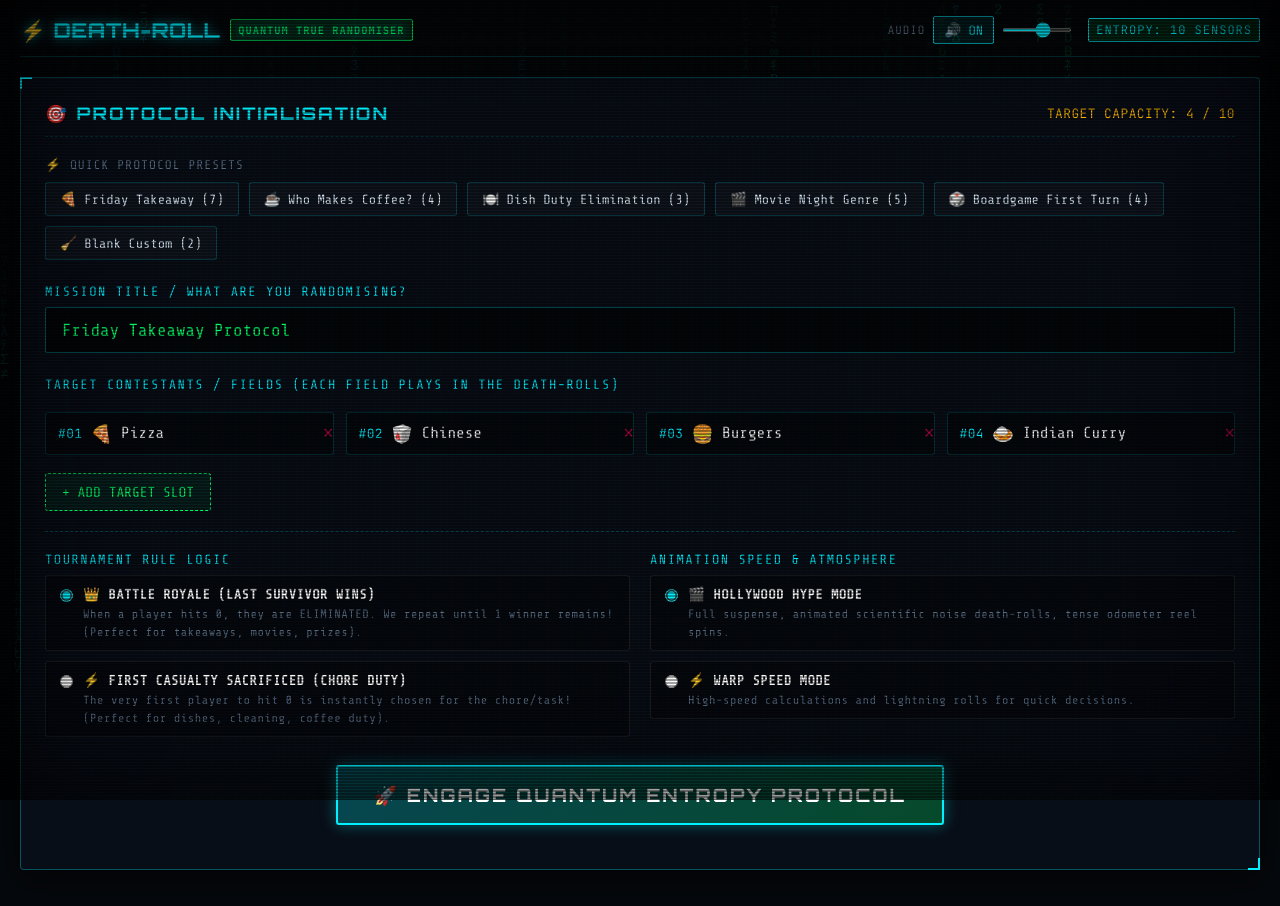
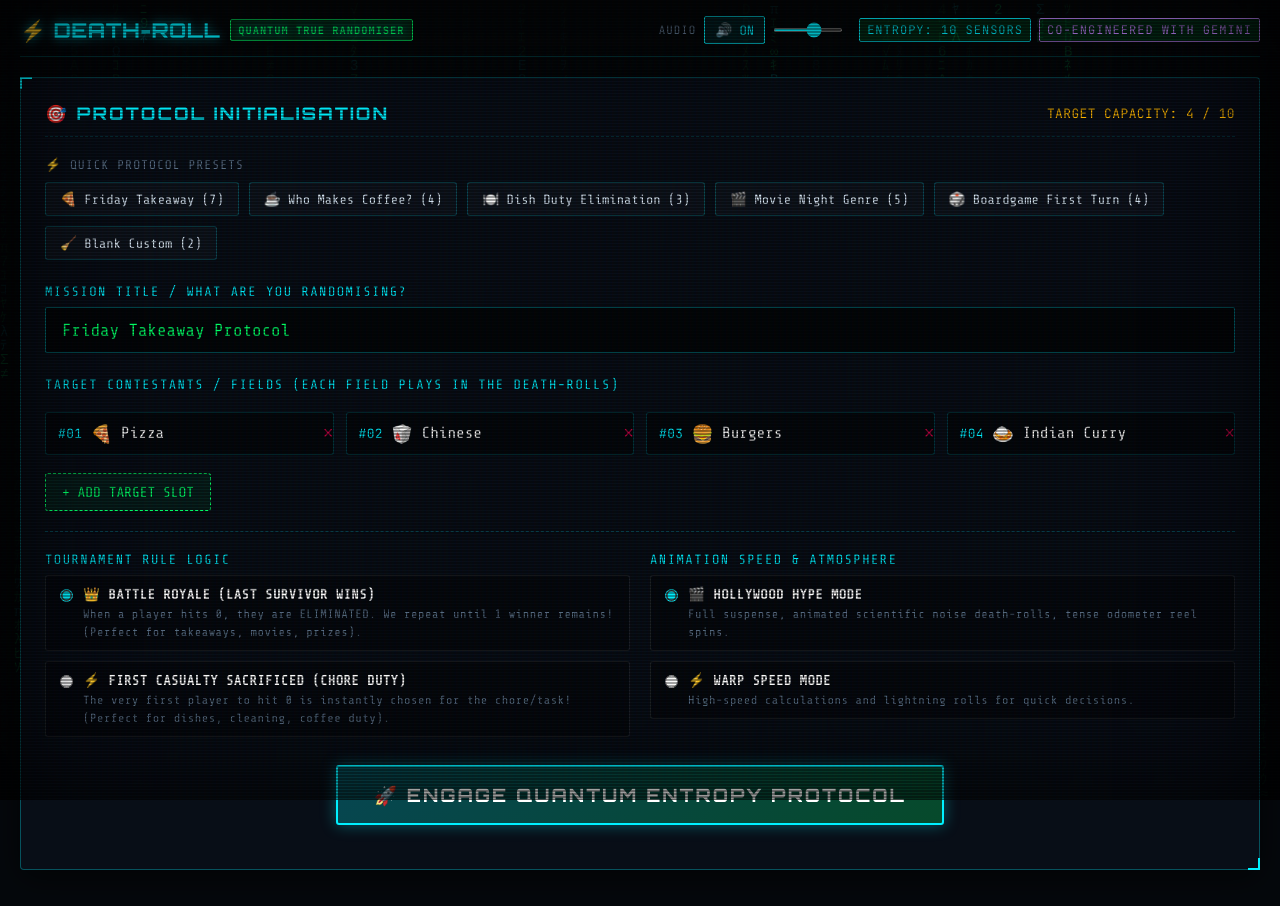
Before and after one commit to adders666/Truerandom, a website: page index.html in a window 1280 px wide. Drawn offline with nearby package versions, Linux system fonts and the light colour scheme.

Commit message:
docs: add prompt telemetry credits and co-engineered with Gemini badge

```diff
--- a/index.html
+++ b/index.html
@@ -31,6 +31,7 @@
                 </div>
                 <div class="hud-control-group">
                     <span class="system-badge" style="border-color: var(--neon-cyan); color: var(--neon-cyan);">ENTROPY: 10 SENSORS</span>
+                    <span class="system-badge" style="border-color: var(--neon-purple); color: var(--neon-purple);">CO-ENGINEERED WITH GEMINI</span>
                 </div>
             </div>
         </header>
```
Also changed, not shown: README.md.
